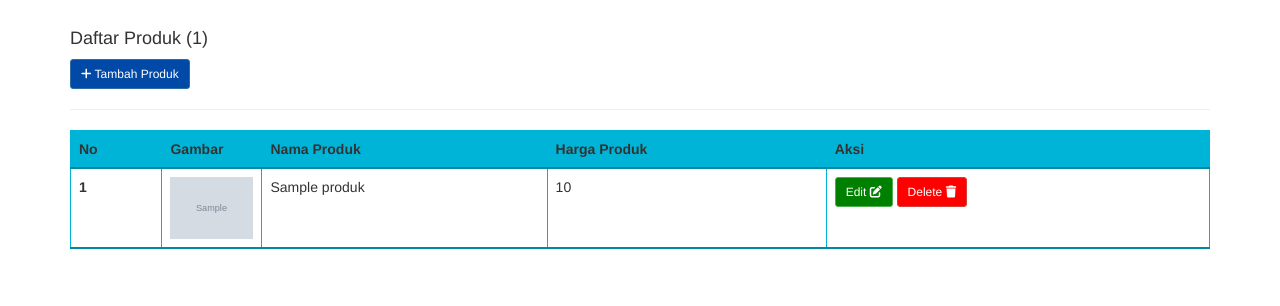
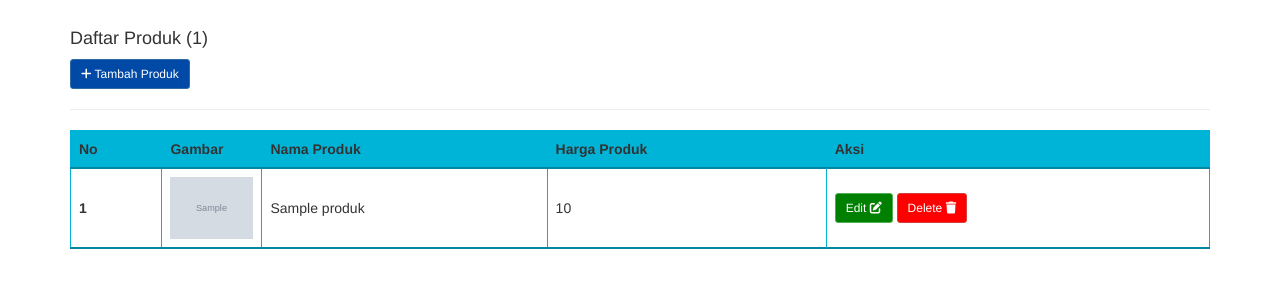
Before and after one commit to ahmadsyaifuddin-dins/catering, a PHP site: page /catering/admin/produk.php in a window 1280 px wide. Shown: the part 51-357 px from the top of the page. Run offline with PHP 8.4, Linux system fonts and the light colour scheme; tables that the repository leaves empty or names only in its code hold one stand-in row (values such as "Sample post"); grey boxes marked "Sample" are stand-in pictures.

Commit message:
Update produk.php

```diff
--- a/admin/produk.php
+++ b/admin/produk.php
@@ -147,11 +147,12 @@ include "inc/header.php";
 
             <?php while ($data = mysqli_fetch_object($q)) { ?>
             <tr>
-                <th scope="row"><?php echo $no++; ?></th>
-                <td><img src="<?php echo $url . 'uploads/' . $data->gambar ?>" width="100%"></td>
-                <td><?php echo $data->nama ?></td>
-                <td><?php echo number_format($data->harga, 0, ',', '.') ?></td>
-                <td>
+                <th style="vertical-align: middle" scope="row"><?php echo $no++; ?></th>
+                <td style="vertical-align: middle"><img src="<?php echo $url . 'uploads/' . $data->gambar ?>"
+                        width="100%"></td>
+                <td style="vertical-align: middle"><?php echo $data->nama ?></td>
+                <td style="vertical-align: middle"><?php echo number_format($data->harga, 0, ',', '.') ?></td>
+                <td style="vertical-align: middle">
                     <a class="btn btn-sm btn-success" href="produk.php?act=edit&&id=<?php echo $data->id ?>">Edit <i
                             class="fa-solid fa-pen-to-square"></i> </a>
                     <a class="btn btn-sm btn-danger" href="produk.php?act=delete&&id=<?php echo $data->id ?>">Delete <i
```
